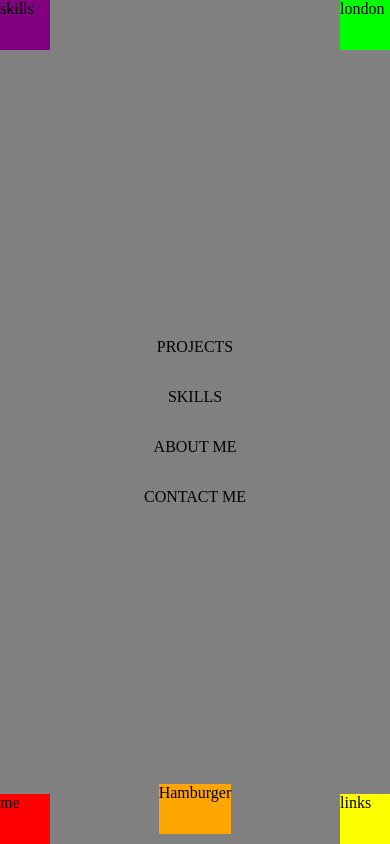
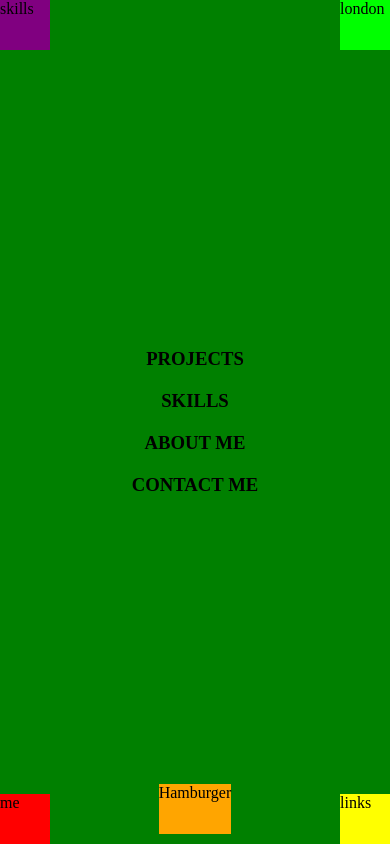
Before and after one commit to aiacuone/portfolio-v3, a Next.js app: page / in a window 390 px wide. Built offline with nearby package versions, Linux system fonts and the light colour scheme.

Commit message:
fixed issue with height of app when address bar is visible on mobile

```diff
--- a/components/Layout.js
+++ b/components/Layout.js
@@ -5,15 +5,14 @@ import { UserContext } from '../utils/UserContext'
 
 export default function Layout({ children }) {
   const { state } = useContext(UserContext)
-  const { phone } = state
+  const { phone, windowHeight } = state
   const { isPhone, isPhoneLandscape } = phone
 
   const useStyles = makeStyles({
     root: {
       background: isPhone ? 'green' : 'blue',
       width: '100vw',
-      height: '100%',
-      // minHeight: '-webkit - fill - available',
+      height: windowHeight,
     },
     header: {
       width: '100%',
--- a/pages/_app.js
+++ b/pages/_app.js
@@ -1,10 +1,12 @@
 import '../styles/globals.css'
-import SiteLayout from '../components/Layout'
+import Layout from '../components/Layout'
 import useMediaQuery from '@mui/material/useMediaQuery'
-import { useState } from 'react'
 import { UserContext } from '../utils/UserContext'
+import { useState, useEffect } from 'react'
 
 function MyApp({ Component, pageProps }) {
+  const [windowHeight, setWindowHeight] = useState()
+
   const isPhoneWidthPortrait = useMediaQuery('(max-width:430px)')
   const isPhoneHeightPortrait = useMediaQuery('(max-height:850px)')
   const isPhoneWidthLandscape = useMediaQuery('(max-width:850px')
@@ -16,6 +18,7 @@ function MyApp({ Component, pageProps }) {
   const isPhone = isPhonePotrait || isPhoneLandscape ? true : false
 
   const state = {
+    windowHeight,
     phone: {
       isPhone,
       isPhoneLandscape,
@@ -23,11 +26,26 @@ function MyApp({ Component, pageProps }) {
     },
   }
 
+  const setState = { setWindowHeight }
+
+  useEffect(() => {
+    setWindowHeight(window.innerHeight)
+
+    function handleResize() {
+      setWindowHeight(window.innerHeight + 'px')
+    }
+    window.addEventListener('resize', handleResize)
+
+    return () => {
+      window.removeEventListener('resize', handleResize)
+    }
+  }, [])
+
   return (
-    <UserContext.Provider value={{ state }}>
-      <SiteLayout>
+    <UserContext.Provider value={{ state, setState }}>
+      <Layout>
         <Component {...pageProps} />
-      </SiteLayout>
+      </Layout>
     </UserContext.Provider>
   )
 }
--- a/pages/index.js
+++ b/pages/index.js
@@ -3,21 +3,20 @@ import styles from '../styles/Home.module.css'
 import Grid from '@mui/material/Grid'
 import { makeStyles } from '@mui/styles'
 import Link from 'next/link'
+import { useState, useEffect } from 'react'
 
 export default function Home() {
+  const [windowHeight, setWindowHeight] = useState()
   const useStyles = makeStyles({
     root: {
-      background: 'grey',
       height: '100%',
       width: '100%',
     },
-    container: {
-      // display: 'flex',
-      // flexDirection: 'column',
-      // background: 'purple',
-    },
+    container: {},
+    link: { padding: '10px 0', textAlign: 'center' },
   })
   const classes = useStyles()
+
   return (
     <Grid
       container
@@ -30,22 +29,28 @@ export default function Home() {
         <link rel="icon" href="/favicon.ico" />
       </Head>
       <Grid
-        container
         className={classes.container}
         alignItems="center"
-        direction="column"
-        gap={4}>
+        direction="column">
         <Grid item>
-          <Link href="projects">PROJECTS</Link>
+          <Link href="projects">
+            <h3 className={classes.link}>PROJECTS</h3>
+          </Link>
         </Grid>
         <Grid item>
-          <Link href="skills">SKILLS</Link>
+          <Link href="skills">
+            <h3 className={classes.link}>SKILLS</h3>
+          </Link>
         </Grid>
         <Grid item>
-          <Link href="aboutMe">ABOUT ME</Link>
+          <Link href="aboutMe">
+            <h3 className={classes.link}>ABOUT ME</h3>
+          </Link>
         </Grid>
         <Grid item>
-          <Link href="contactMe">CONTACT ME</Link>
+          <Link href="contactMe">
+            <h3 className={classes.link}>CONTACT ME</h3>
+          </Link>
         </Grid>
       </Grid>
     </Grid>
--- a/styles/globals.css
+++ b/styles/globals.css
@@ -20,4 +20,5 @@ a {
   height: 100%;
   width: 100%;
   background: green;
+  min-height: -webkit-fill-available;
 }
```
